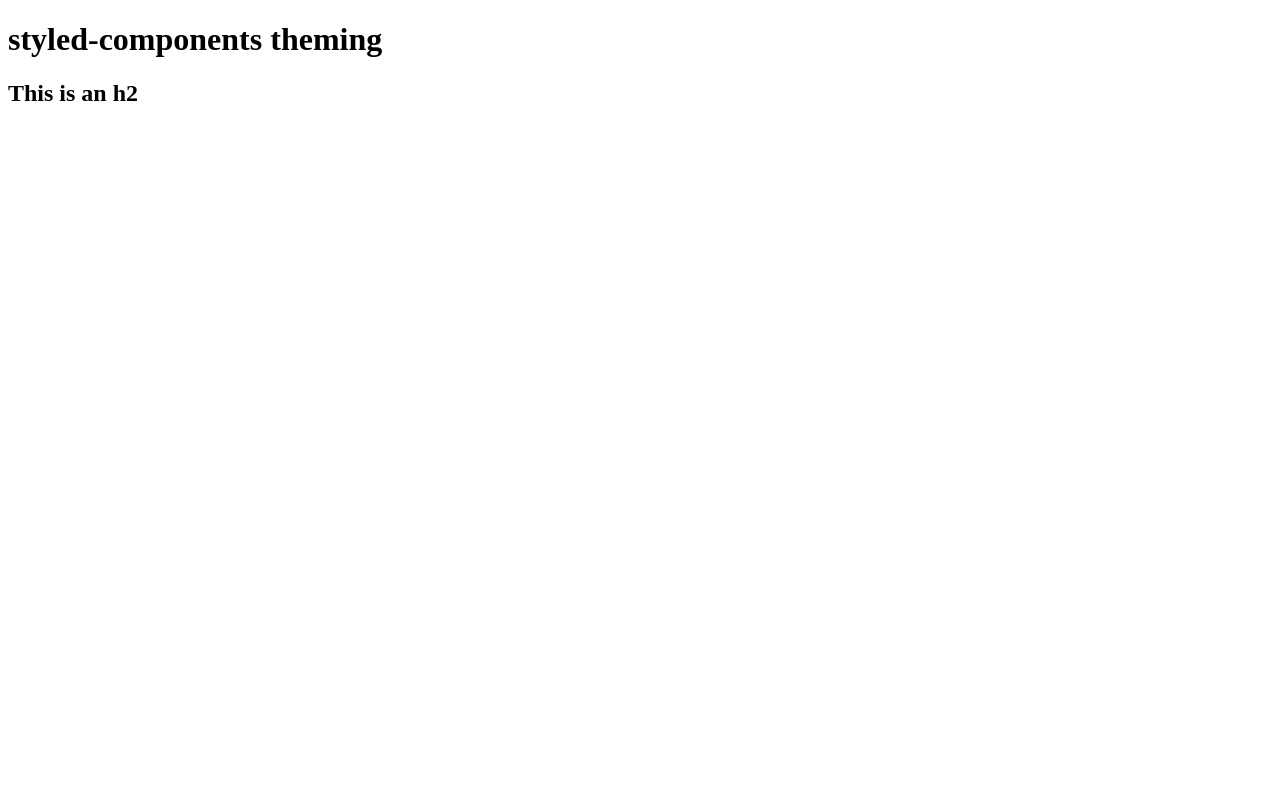
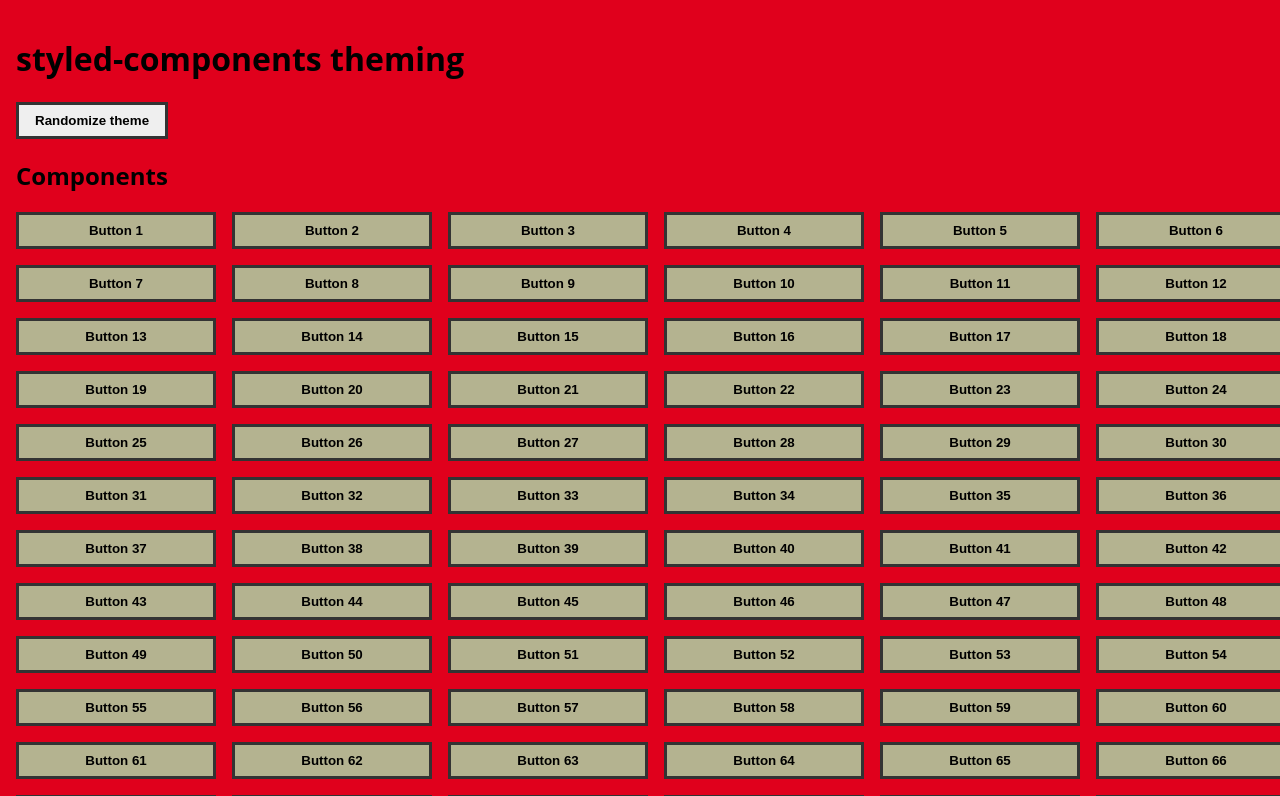
Before and after one commit to TomaszMarczak/styled-components-poc, a React (Create React App) app: page / in a window 1280 px wide. Shown: the top 796 px of the page. Built offline with nearby package versions, Linux system fonts and the light colour scheme.

Commit message:
Displaying components

```diff
--- a/package.json
+++ b/package.json
@@ -19,6 +19,7 @@
   "devDependencies": {
     "@types/react": "18.0.25",
     "@types/react-dom": "18.0.9",
+    "@types/styled-components": "^5.1.26",
     "typescript": "4.4.2"
   },
   "scripts": {
--- a/public/index.html
+++ b/public/index.html
@@ -1,16 +1,17 @@
 <!DOCTYPE html>
 <html lang="en">
-
   <head>
-	<meta charset="utf-8">
-	<meta name="viewport" content="width=device-width, initial-scale=1, shrink-to-fit=no">
-	<meta name="theme-color" content="#000000">
+    <meta charset="utf-8" />
+    <meta
+      name="viewport"
+      content="width=device-width, initial-scale=1, shrink-to-fit=no"
+    />
+    <meta name="theme-color" content="#000000" />
     <!--
       manifest.json provides metadata used when your web app is added to the
       homescreen on Android. See https://developers.google.com/web/fundamentals/engage-and-retain/web-app-manifest/
     -->
-	<link rel="manifest" href="%PUBLIC_URL%/manifest.json">
-	<link rel="shortcut icon" href="%PUBLIC_URL%/favicon.ico">
+    <link rel="shortcut icon" href="%PUBLIC_URL%/favicon.ico" />
     <!--
       Notice the use of %PUBLIC_URL% in the tags above.
       It will be replaced with the URL of the `public` folder during the build.
@@ -24,9 +25,7 @@
   </head>
 
   <body>
-	<noscript>
-		You need to enable JavaScript to run this app.
-	</noscript>
+    <noscript> You need to enable JavaScript to run this app. </noscript>
     <div id="root"></div>
     <!--
       This HTML file is a template.
@@ -39,5 +38,4 @@
       To create a production bundle, use `npm run build` or `yarn build`.
     -->
   </body>
-
 </html>
--- a/src/App.tsx
+++ b/src/App.tsx
@@ -1,8 +1,59 @@
+import { useState, ReactElement } from "react";
+import styled from "styled-components";
+
+const Container = styled.div`
+  width: 100vw;
+  height: 100%;
+  min-height: 100vh;
+  padding: 1rem;
+  background-color: ${(props) => props.theme.main};
+  display: flex;
+  flex-direction: column;
+`;
+
+const TestContainer = styled.div`
+  display: flex;
+  flex-wrap: wrap;
+  gap: 1rem;
+`;
+
+const ControlButton = styled.button`
+  color: black;
+  font-weight: bold;
+  padding: 0.5rem 1rem;
+  border: 3px solid #333;
+`;
+
+const TestButton = styled.button`
+  background-color: ${(props) => props.theme.light.background};
+  color: ${(props) => props.theme.light.color};
+  font-weight: bold;
+  width: 200px;
+  padding: 0.5rem 1rem;
+  border: 3px solid #333;
+`;
+
 export default function App() {
+  const [quantity, setQuantity] = useState(100);
+  const [components, setComponents] = useState<ReactElement[] | null>(() =>
+    generateComponents()
+  );
+  function generateComponents() {
+    const newComponents = [];
+    for (let i = 0; i < quantity; i++) {
+      newComponents.push(<TestButton key={i}>Button {i + 1}</TestButton>);
+    }
+    return newComponents;
+  }
+
   return (
-    <div className="App">
+    <Container>
       <h1>styled-components theming</h1>
-      <h2>This is an h2</h2>
-    </div>
+      <div>
+        <ControlButton>Randomize theme</ControlButton>
+      </div>
+      <h2>Components</h2>
+      <TestContainer>{components}</TestContainer>
+    </Container>
   );
 }
--- a/src/ThemeContext.tsx
+++ /dev/null
@@ -1,28 +0,0 @@
-import { createContext, useContext, ReactNode } from "react";
-
-interface ThemeContextType {
-  colors: {
-    light: string;
-    dark: string;
-  };
-}
-
-export const ThemeContext = createContext({} as ThemeContextType);
-export const useThemeContext = () => useContext(ThemeContext);
-export const ThemeProvider = ({ children }: { children: ReactNode }) => {
-  const randomColor = (): string => {
-    //Generate random hex number between 0 and 16777215 (0xFFFFFF) and convert it to a string
-    const randomColor = Math.floor(Math.random() * 16777215).toString(16);
-    //Add # to the beginning of the color
-    return "#" + randomColor;
-  };
-  const values = {
-    colors: {
-      light: "#fff",
-      dark: "#000",
-    },
-  };
-  return (
-    <ThemeContext.Provider value={values}>{children}</ThemeContext.Provider>
-  );
-};
--- /dev/null
+++ b/src/index.css
@@ -0,0 +1,7 @@
+html,
+body {
+  padding: 0;
+  margin: 0;
+  font-family: "Open Sans", sans-serif;
+  overflow-x: hidden;
+}
--- a/src/index.tsx
+++ b/src/index.tsx
@@ -1,14 +1,16 @@
 import React from "react";
 import ReactDOM from "react-dom/client";
+import "./index.css";
 import App from "./App";
-import { ThemeProvider } from "./ThemeContext";
+import { ThemeProvider } from "styled-components";
+import { theme } from "./theme";
 
 const rootElement = document.getElementById("root")!;
 const root = ReactDOM.createRoot(rootElement);
 
 root.render(
   <React.StrictMode>
-    <ThemeProvider>
+    <ThemeProvider theme={theme}>
       <App />
     </ThemeProvider>
   </React.StrictMode>
--- /dev/null
+++ b/src/theme.ts
@@ -0,0 +1,26 @@
+const randomDarkColor = (): string => {
+  //Generate random hex number between 0 and 8388607 (0x7FFFFF) and convert it to a string
+  const value = Math.floor(Math.random() * 8388607).toString(16);
+  //Add # to the beginning of the color
+  return "#" + value;
+};
+const randomLightColor = (): string => {
+  //Generate random hex number between 8388608 (0x7FFFFF) and 16777215 (0xFFFFFF) and convert it to a string
+  const value = Math.floor(Math.random() * 8388607 + 8388608).toString(16);
+  //Add # to the beginning of the color
+  return "#" + value;
+};
+
+export const theme = {
+  main: randomLightColor(),
+  light: {
+    border: "1px solid #000000",
+    background: randomLightColor(),
+    color: "#000000",
+  },
+  dark: {
+    border: "1px solid #FFFFFF",
+    background: "#000000",
+    color: "#FFFFFF",
+  },
+};
```
Also changed, not shown: 1 other file (tests, documents, lock files or other folders). Lines whose indentation alone changed are shown as unchanged.
